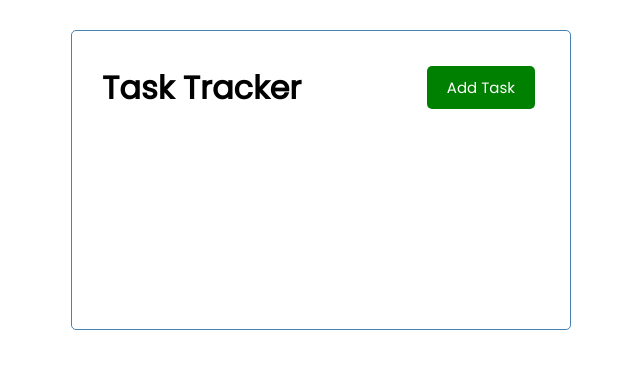
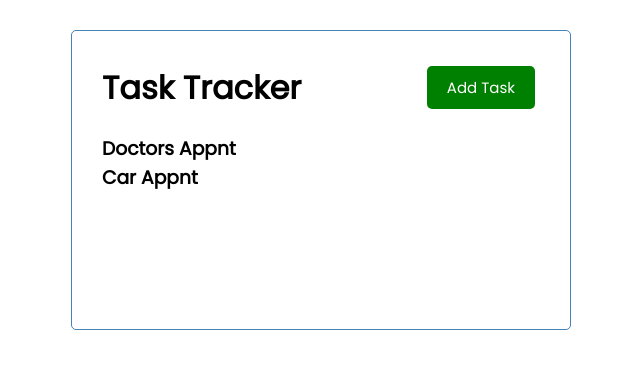
Before and after one commit to Atomize101/tasktracker-vue, a Vue app: page / in a window 1280 px wide. Shown: the top 368 px of the page, without its empty margins (319-959 px from the left). Built offline with nearby package versions, Linux system fonts and the light colour scheme.

Commit message:
Creating the task component

```diff
--- a/src/App.vue
+++ b/src/App.vue
@@ -1,17 +1,42 @@
 <template>
   <div class="container">
     <Header title="Task Tracker" />
+    <Tasks :tasks="tasks" />
   </div>
 
 </template>
 
+
 <script>
 import Header from './components/Header'
+import Tasks from './components/Tasks'
 
 export default {
   name: 'App',
   components: {
-    Header
+    Header,
+    Tasks
+  },
+  data() {
+    return {
+      tasks: []
+    }
+  },
+  created() {
+    this.tasks = [
+      {
+        id: 1,
+        text: 'Doctors Appnt',
+        day: 'March 1st at 2:30pm',
+        reminder: true
+      },
+            {
+        id: 1,
+        text: 'Car Appnt',
+        day: 'April 1st at 2:30pm',
+        reminder: true
+      }
+    ]
   }
 }
 </script>
--- a/src/components/Button.vue
+++ b/src/components/Button.vue
@@ -1,5 +1,5 @@
 <template>
-    <button :style="{background: color}" class="btn">{{text}}</button>
+    <button @click="onClick()" :style="{background: color}" class="btn">{{text}}</button>
 </template>
 
 <script>
@@ -8,6 +8,11 @@
         props: {
             text: String,
             color: String
+        },
+        methods: {
+            onClick() {
+                console.log('click')
+            }
         }
     }
 </script>
--- /dev/null
+++ b/src/components/Tasks.vue
@@ -0,0 +1,14 @@
+<template>
+    <div :key="task.id" v-for="task in tasks">
+        <h3>{{task.text}}</h3>
+    </div>
+</template>
+
+<script>
+    export default {
+        name: 'Tasks',
+        props: {
+            tasks: Array
+        }
+    }
+</script>
```
